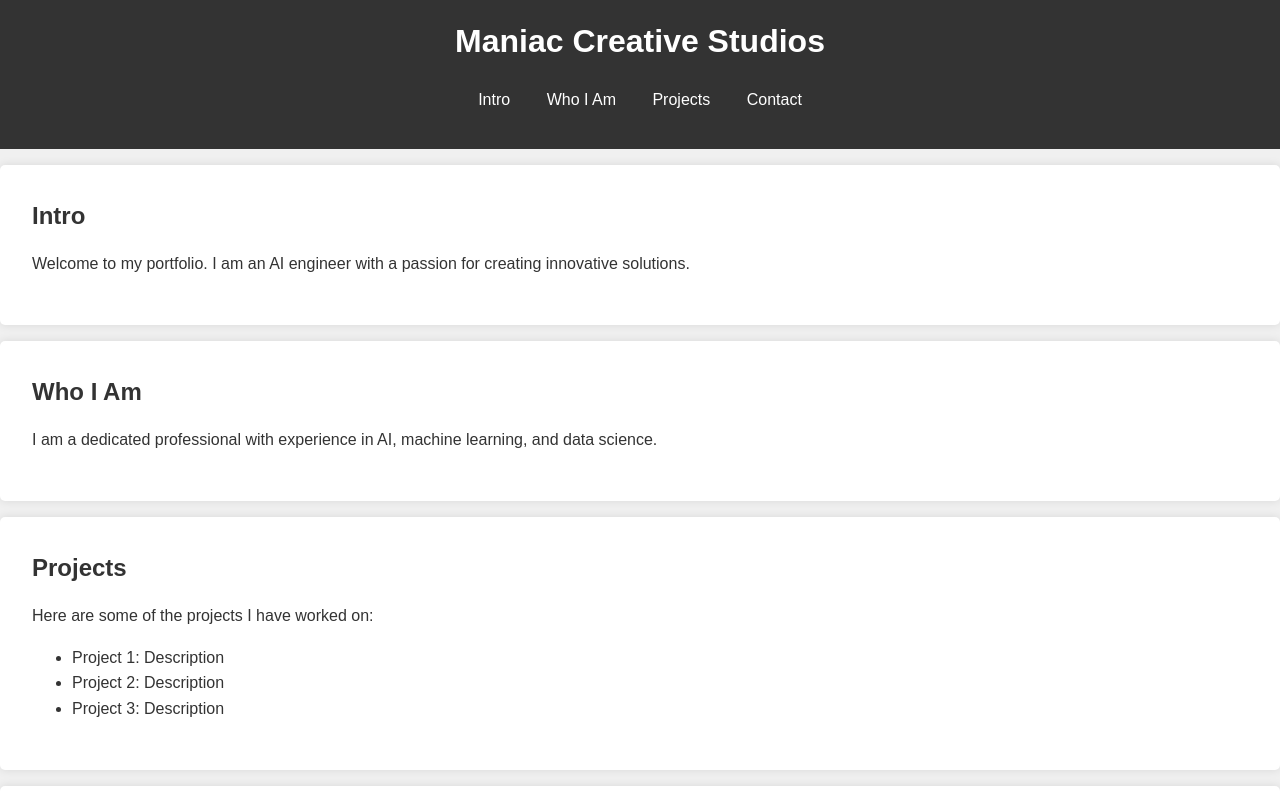
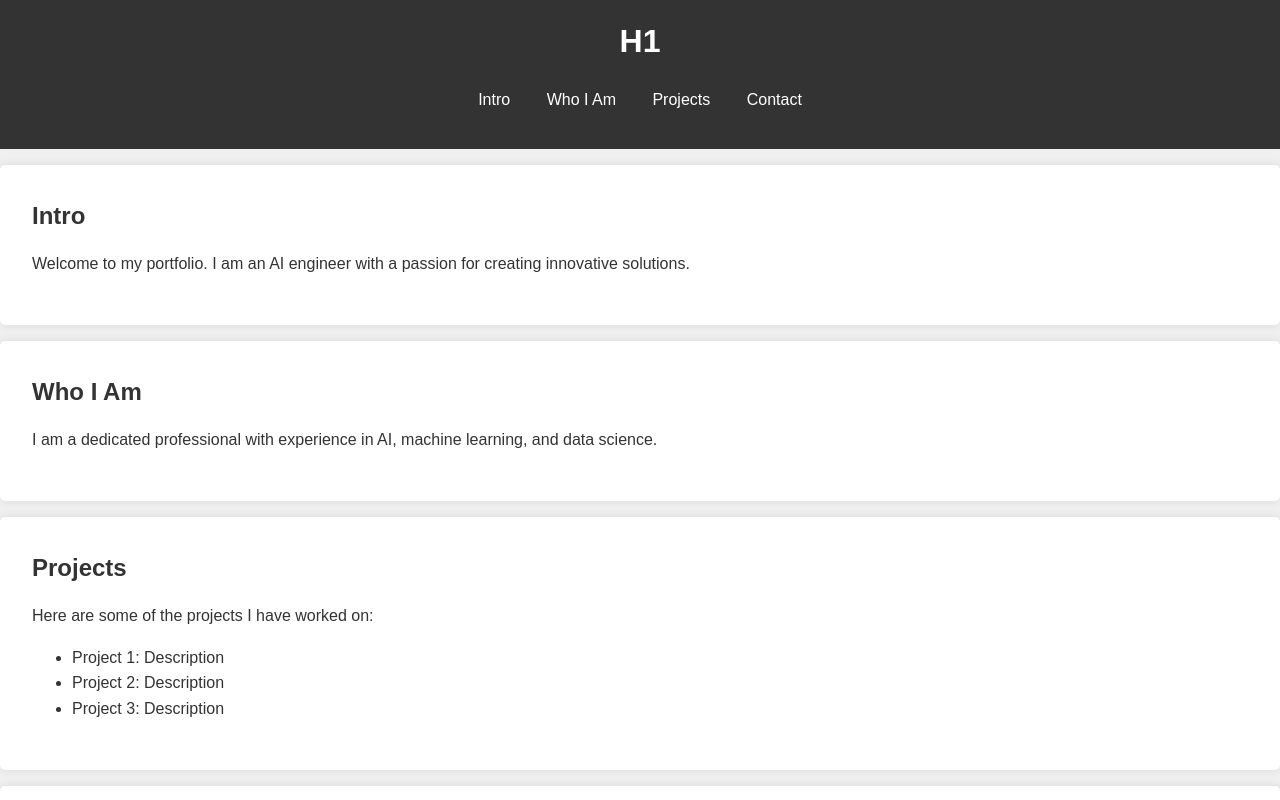
Before and after one commit to Dead-Bytes/Dead-Bytes.github.io, a website: page docs/index.html in a window 1280 px wide. Shown: the top 800 px of the page. Drawn offline with Linux system fonts and the light colour scheme.

Commit message:
"update"

```diff
--- a/docs/index.html
+++ b/docs/index.html
@@ -12,11 +12,11 @@
 
     <link rel="stylesheet" href="styles/main.css">
 
-    <title>Maniac Creative Studios</title>
+    <title>Title</title>
 </head>
 <body>
     <header>
-        <h1>Maniac Creative Studios</h1>
+        <h1>H1</h1>
         <nav>
             <a href="#intro">Intro</a>
             <a href="#who-i-am">Who I Am</a>
```
